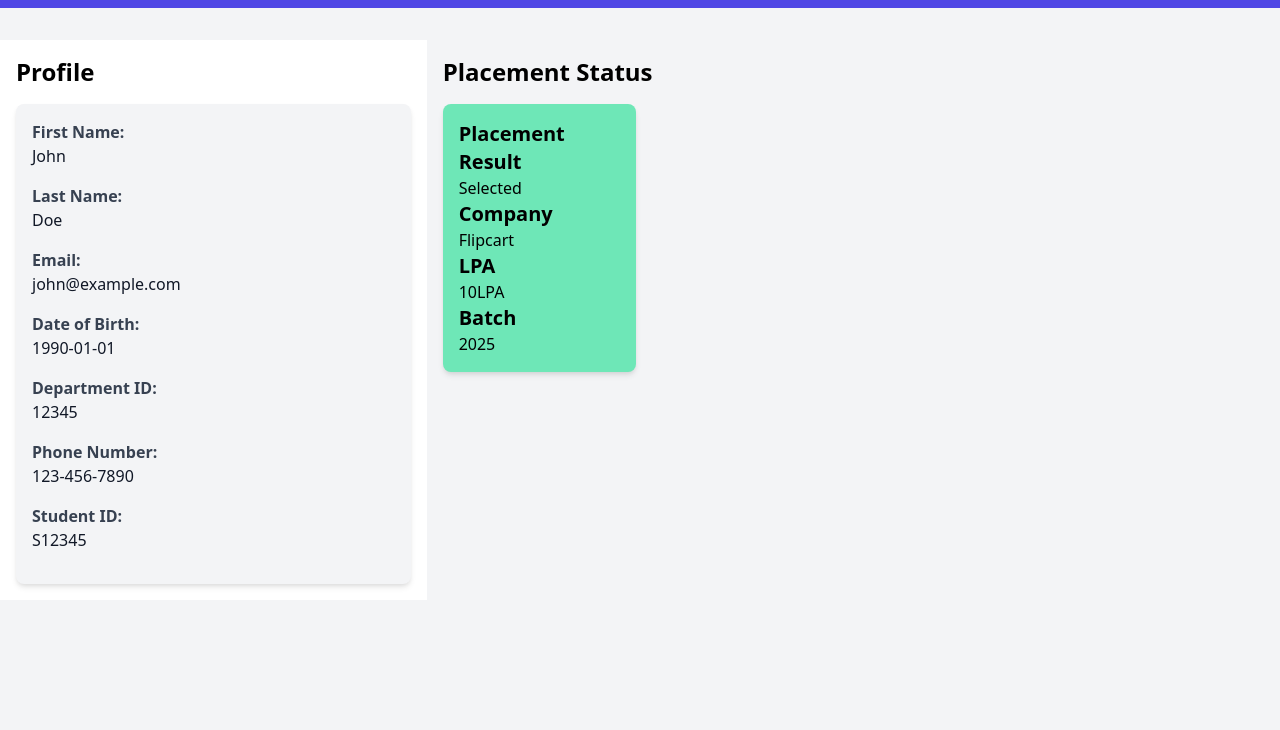
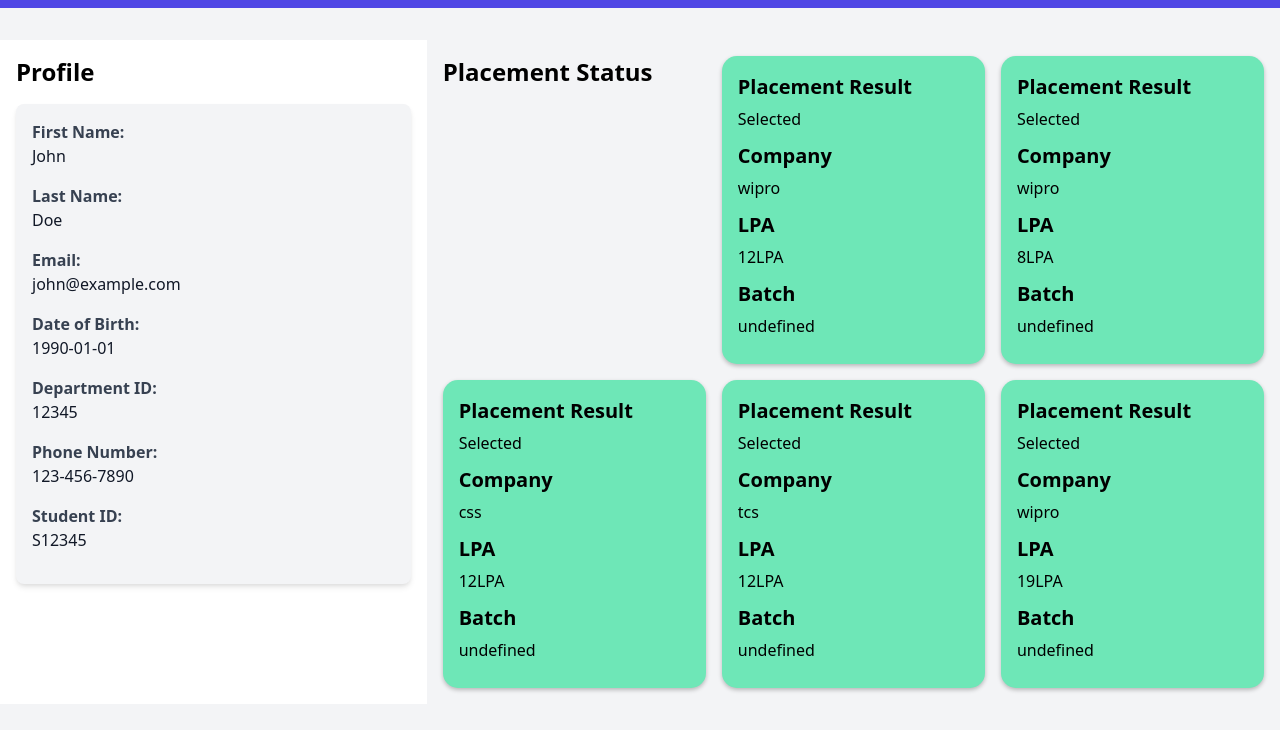
Before and after one commit to Tarunsai08/placements, a website: page public/student.html in a window 1280 px wide. Shown: the part 52-782 px from the top of the page. Drawn offline with nearby package versions, Linux system fonts and the light colour scheme.

Commit message:
updated student page and admin

```diff
--- /dev/null
+++ b/public/html/data.js
@@ -0,0 +1,27 @@
+export const hello = [
+    {
+        "name": "Tarun",
+        "company":"wipro",
+        "package":12
+    },
+    {
+        "name": "fasdfa",
+        "company":"wipro",
+        "package":8
+    },
+    {
+        "name": "Tadfaff",
+        "company":"css",
+        "package":12
+    },
+    {
+        "name": "Thaldkj",
+        "company":"tcs",
+        "package":12
+    },
+    {
+        "name": "Tarun",
+        "company":"wipro",
+        "package":19
+    }
+]
--- a/public/student.html
+++ b/public/student.html
@@ -9,6 +9,30 @@
       href="https://cdn.jsdelivr.net/npm/tailwindcss@2.2.19/dist/tailwind.min.css"
       rel="stylesheet"
     />
+    <style>
+      .grid {
+        display: grid;
+        grid-template-columns: repeat(auto-fill, minmax(200px, 1fr));
+        gap: 16px;
+      }
+
+      .card {
+        background-color: #6ee7b7; /* green */
+        border-radius: 15px;
+        padding: 16px;
+        box-shadow: 0px 2px 4px rgba(0, 0, 0, 0.25);
+      }
+
+      .card h3 {
+        font-size: 20px;
+        font-weight: bold;
+      }
+
+      .card p {
+        margin-top: 5px;
+        margin-bottom: 10px;
+      }
+    </style>
   </head>
   <body class="bg-gray-100">
     <!-- Navigation Bar -->
@@ -73,23 +97,38 @@
       </div>
 
       <!-- Placement Status Section (2/3 of the page) -->
-      <div class="w-2/3 p-4">
+      <div class="w-2/3 grid p-4 flex flex-wrap" id="cardsContainer">
         <h2 class="text-2xl font-semibold mb-4">Placement Status</h2>
         <!-- Placement Status Cards -->
-        <div class="grid lg:grid-cols-4 sm:grid-cols-2 gap-4">
-          <!-- Placement Status Card 1 -->
-          <div class="bg-green-300 rounded-lg p-4 shadow-md h-auto w-auto">
-            <h3 class="text-xl font-semibold">Placement Result</h3>
-            <p>Selected</p>
-            <h3 class="text-xl font-semibold">Company</h3>
-            <p>Flipcart</p>
-            <h3 class="text-xl font-semibold">LPA</h3>
-            <p>10LPA</p>
-            <h3 class="text-xl font-semibold">Batch</h3>
-            <p>2025</p>
-          </div>
-        </div>
       </div>
     </div>
+    <script type="module">
+      // Fetching data from JSON file
+      import { hello } from "./html/data.js";
+
+      const container = document.getElementById("cardsContainer");
+
+      hello.forEach((item) => {
+        // Create card div
+        const card = document.createElement("div");
+        card.className = "card";
+
+        card.innerHTML = `
+            <h3>Placement Result</h3>
+            <p>Selected</p>
+            <h3>Company</h3>
+            <p>${item.company}</p>
+            <h3>LPA</h3>
+            <p>${item.package}LPA</p>
+            <h3>Batch</h3>
+            <p>${item.batch}</p>
+         `;
+
+        // Create heart icon here
+        console.log(item.package, item.company, item.name, item.batch);
+
+        container.appendChild(card);
+      });
+    </script>
   </body>
 </html>
```
Also changed, not shown: public/admin.html (+36 -2 lines), public/js/admin.js (+8 -1 lines).
